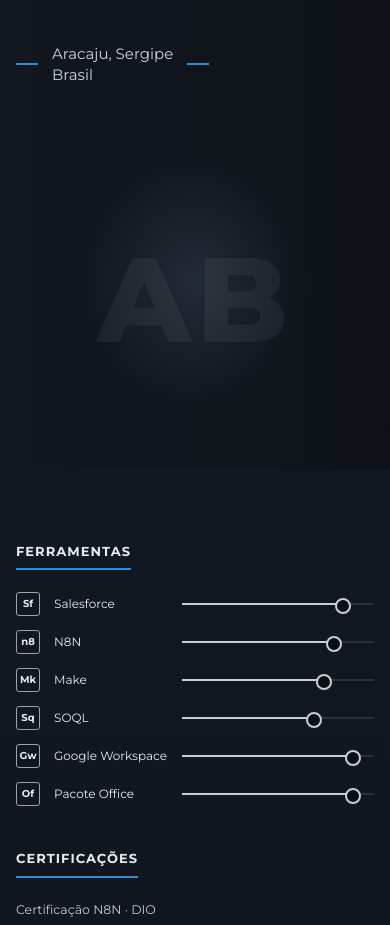
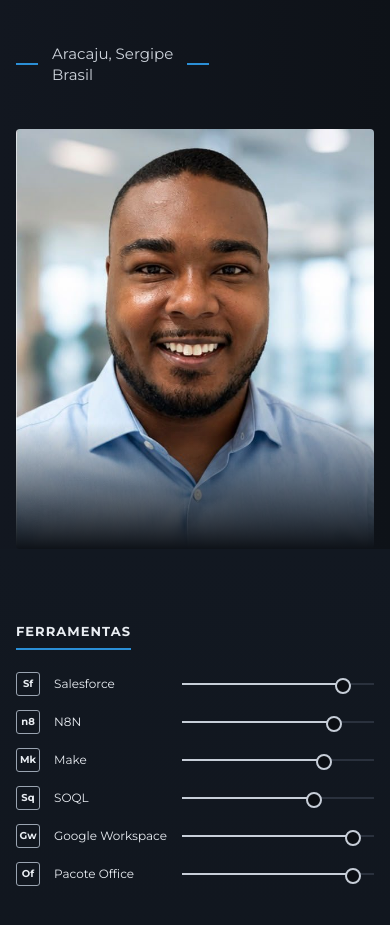
Before and after one commit to arthurbispoaju-dotcom/Portfolio, a plain HTML site: page index.html in a window 390 px wide. Shown: the part 1095-2020 px from the top of the page. Drawn offline with Linux system fonts and the light colour scheme.

Commit message:
Adiciona foto e link do LinkedIn ao portfólio
Co-Authored-By: Claude Opus 5.5 <noreply@anthropic.com>
Claude-Session: https://claude.ai/code/session_01WEKFETMvhxFoRZhU6M5vGp

```diff
--- a/index.html
+++ b/index.html
@@ -20,7 +20,7 @@
 
   /* ▼ TROQUE AQUI SUAS IMAGENS (coloque os arquivos na mesma pasta do HTML) */
   --hero-img: none;   /* ex.: url('mesa.jpg') */
-  --foto: none;       /* ex.: url('foto.jpg') */
+  --foto: url('foto.jpg');
   color-scheme: dark;
 }
 * { box-sizing: border-box; }
@@ -99,8 +99,12 @@ body::before { content: ""; position: fixed; inset: 0 0 auto; height: env(safe-a
 .portrait {
   position: relative; min-height: 420px;
   background:
-    linear-gradient(90deg, var(--panel) 0%, transparent 35%),
-    var(--foto) center top/cover no-repeat,
+    linear-gradient(90deg, var(--panel) 0%, rgba(18,23,32,.55) 22%, transparent 50%),
+    linear-gradient(270deg, #0e1218 0%, transparent 22%),
+    linear-gradient(0deg, #0e1218 0%, transparent 28%),
+    linear-gradient(180deg, #10151d 0%, transparent 12%),
+    linear-gradient(rgba(11,14,19,.18), rgba(11,14,19,.18)),
+    var(--foto) center 20%/cover no-repeat,
     radial-gradient(ellipse 45% 55% at 55% 45%, #232b37, transparent 70%);
   display: grid; place-items: center;
 }
@@ -168,7 +172,7 @@ footer .wrap { padding-block: 28px; display: flex; justify-content: space-betwee
   .hero { min-height: 560px; }
   .about .wrap { grid-template-columns: 1fr; gap: 0; min-height: 0; }
   .about-text { padding-block: 60px 30px; }
-  .portrait { min-height: 340px; background: var(--foto) center top/cover no-repeat, radial-gradient(ellipse 45% 55% at 50% 45%, #232b37, transparent 70%); }
+  .portrait { min-height: 420px; border-radius: 4px; background: linear-gradient(0deg, #0e1218 0%, transparent 30%), var(--foto) center 20%/cover no-repeat, radial-gradient(ellipse 45% 55% at 50% 45%, #232b37, transparent 70%); }
   .resume .wrap, .resume .col:last-child { grid-template-columns: 1fr; }
   .grid { grid-template-columns: 1fr; }
 }
@@ -260,7 +264,7 @@ footer .wrap { padding-block: 28px; display: flex; justify-content: space-betwee
   <div class="social">
     <div class="wrap">
       <!-- Troque o "#" pelos links dos seus perfis -->
-      <a href="#">LinkedIn</a>
+      <a href="https://www.linkedin.com/in/arthurbisposalesforce/" target="_blank" rel="noopener">LinkedIn</a>
       <a href="https://github.com/arthurbispoaju-dotcom" target="_blank" rel="noopener">GitHub</a>
       <a href="https://wa.me/5579996302389" target="_blank" rel="noopener">WhatsApp</a>
     </div>
@@ -278,8 +282,6 @@ footer .wrap { padding-block: 28px; display: flex; justify-content: space-betwee
       <p class="place">Aracaju, Sergipe<br>Brasil</p>
     </div>
     <div class="portrait" role="img" aria-label="Foto de Arthur Bispo">
-      <!-- Some quando você definir --foto lá no CSS -->
-      <span class="initials" aria-hidden="true">AB</span>
     </div>
   </div>
 </section>
```
Also changed, not shown: foto.jpg (added).
